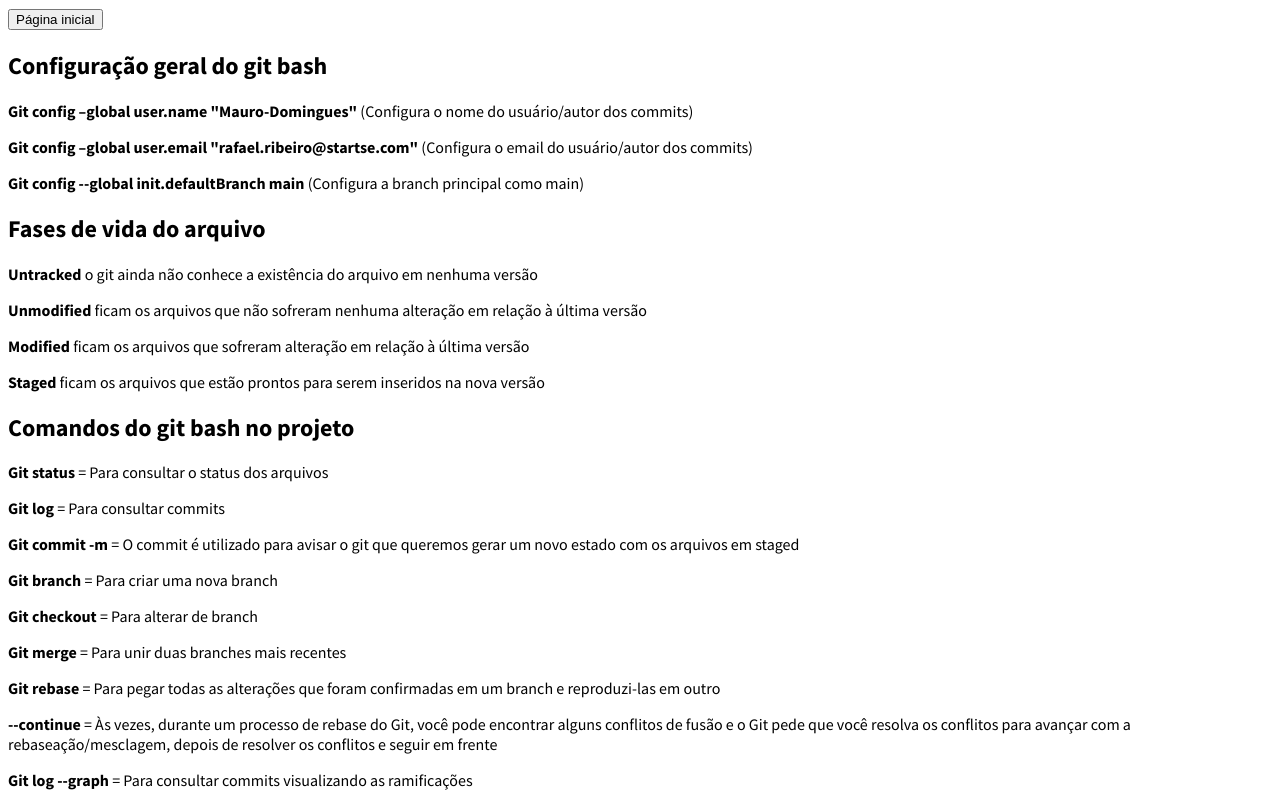
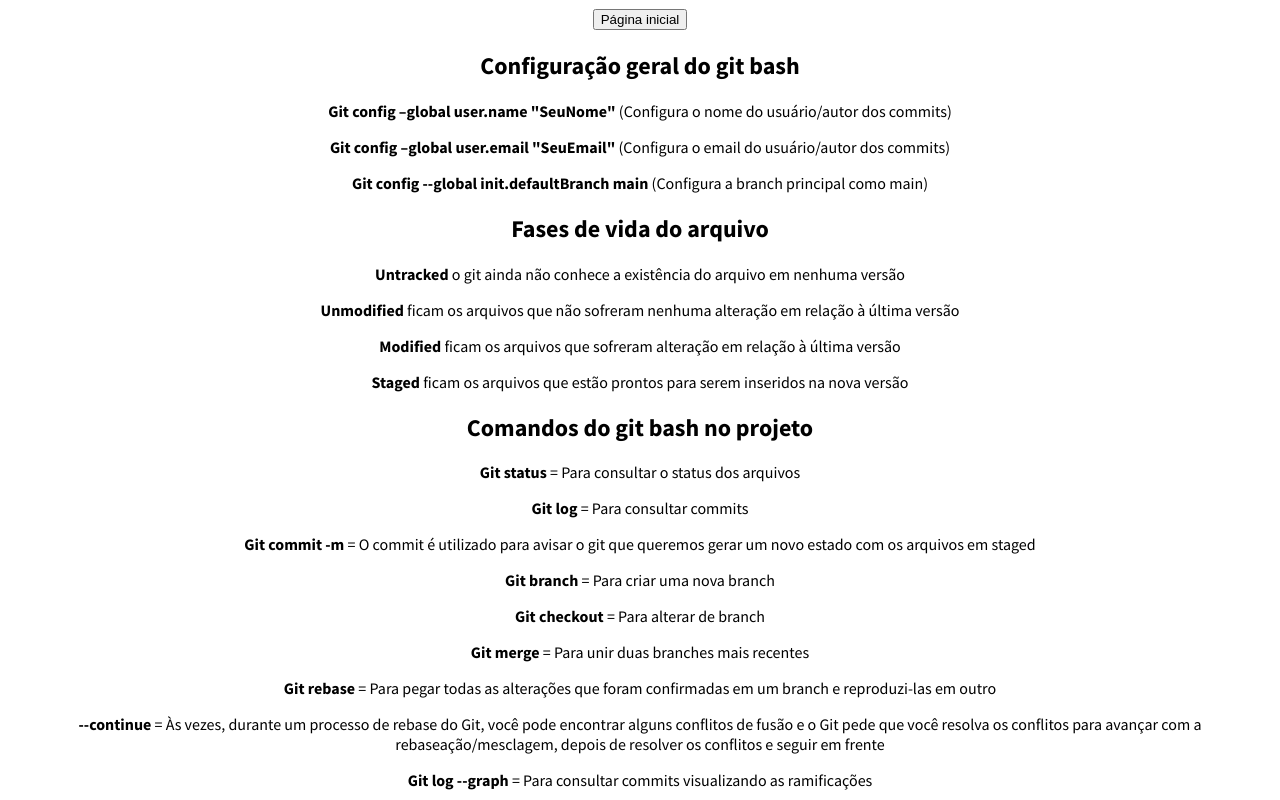
Before and after one commit to Mauro-Domingues/Resumo-de-contexto, a plain HTML site: page git-bash.html in a window 1280 px wide. Shown: the top 800 px of the page. Drawn offline with Linux system fonts and the light colour scheme.

Commit message:
personal-data-alteration

```diff
--- a/git-bash.html
+++ b/git-bash.html
@@ -14,8 +14,8 @@
 <body>
     <a href="./index.html"><input type="button" value="Página inicial"></a>
     <h2>Configuração geral do git bash</h2>
-    <p><b>Git config –global user.name "Mauro-Domingues"</b> (Configura o nome do usuário/autor dos commits)</p>
-    <p><b>Git config –global user.email "rafael.ribeiro@startse.com"</b> (Configura o email do usuário/autor dos commits)</p>
+    <p><b>Git config –global user.name "SeuNome"</b> (Configura o nome do usuário/autor dos commits)</p>
+    <p><b>Git config –global user.email "SeuEmail"</b> (Configura o email do usuário/autor dos commits)</p>
     <p><b>Git config --global init.defaultBranch main</b> (Configura a branch principal como main)</p>
     <h2>Fases de vida do arquivo</h2>
     <p><b class="untracked">Untracked</b> o git ainda não conhece a existência do arquivo em nenhuma versão</p>
--- a/style.css
+++ b/style.css
@@ -6,6 +6,7 @@ body {
     font-family: "Source Sans Pro", 'Times New Roman', Times, serif;
     text-rendering: optimizeLegibility;
     -webkit-font-smoothing: antialiased;
+    text-align: center;
 }
 
 a{
```
